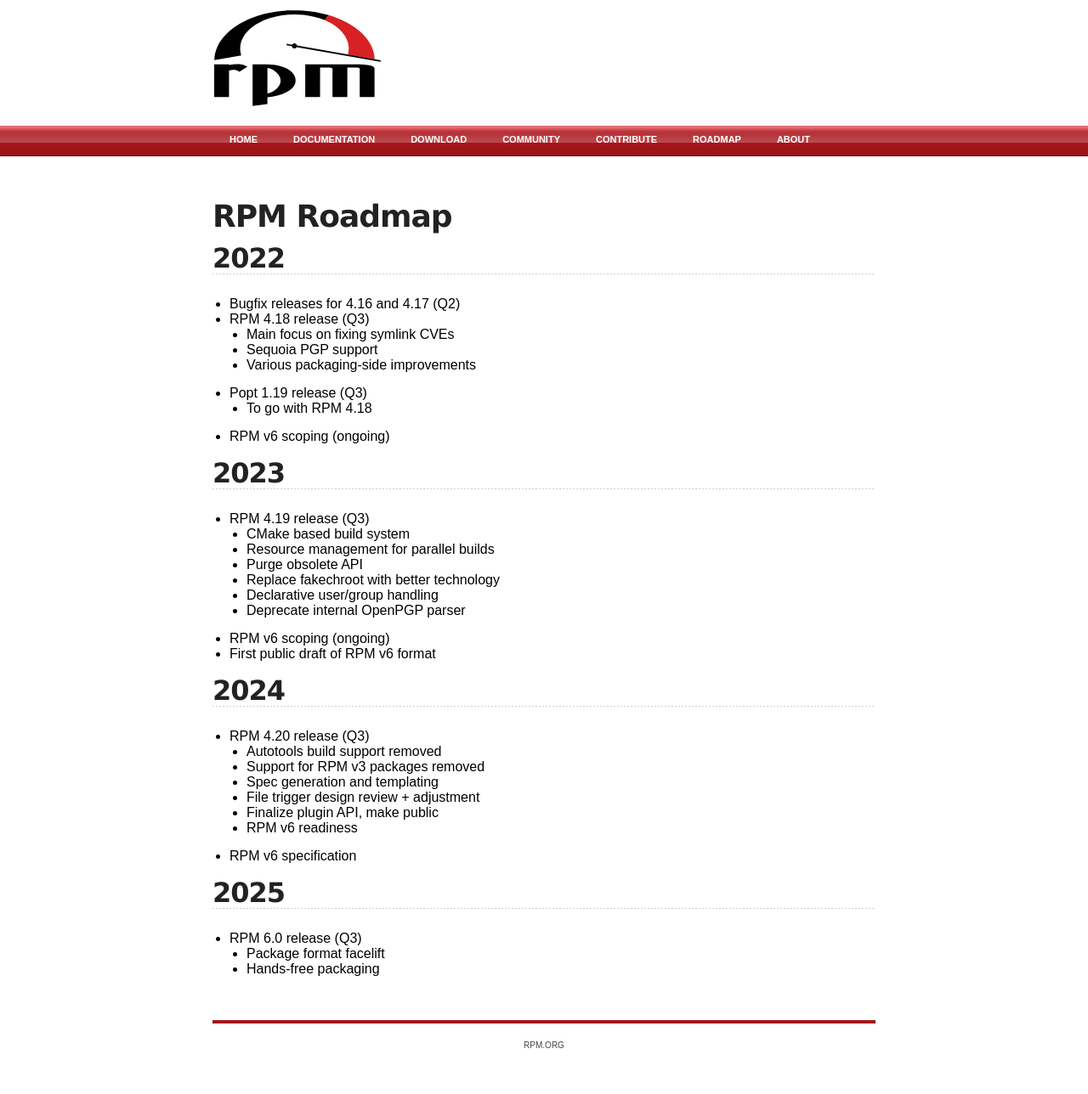
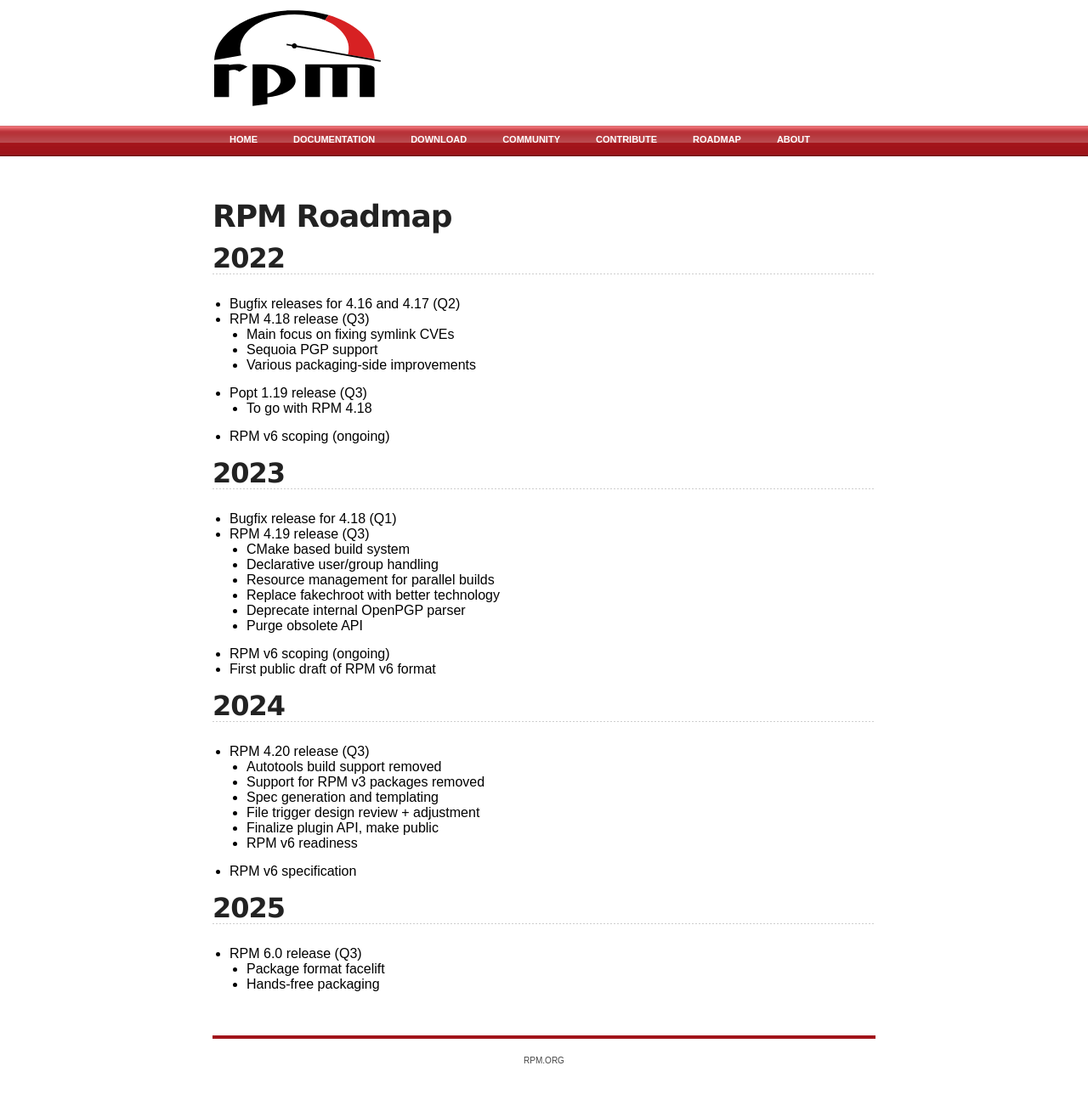
Before and after one commit to rpm-software-management/rpm-web, a Jekyll site: the page built from roadmap.md, in a window 1280 px wide. Shown: the whole page at 85% size. Built offline with Jekyll 4.4.1, drawn with Linux system fonts in a browser that asks for light colours.

Commit message:
Tweak roadmap a bit: 4.18 bugfix release, reorder items

```diff
--- a/roadmap.md
+++ b/roadmap.md
@@ -16,13 +16,14 @@ title: rpm.org - Roadmap
 * RPM v6 scoping (ongoing)
 
 ## 2023
+* Bugfix release for 4.18 (Q1)
 * RPM 4.19 release (Q3)
   * CMake based build system
+  * Declarative user/group handling
   * Resource management for parallel builds
+  * Replace fakechroot with better technology
+  * Deprecate internal OpenPGP parser
   * Purge obsolete API
-  * Replace fakechroot with better technology
-  * Declarative user/group handling
-  * Deprecate internal OpenPGP parser
 * RPM v6 scoping (ongoing)
 * First public draft of RPM v6 format
 
```
